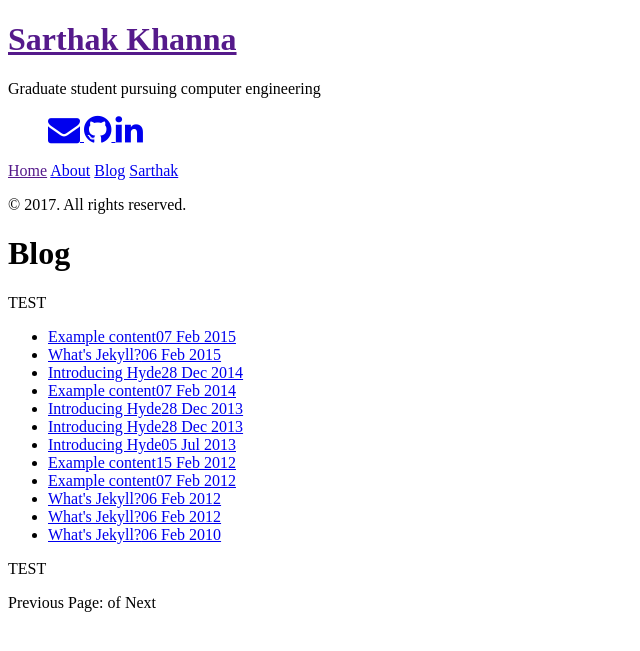
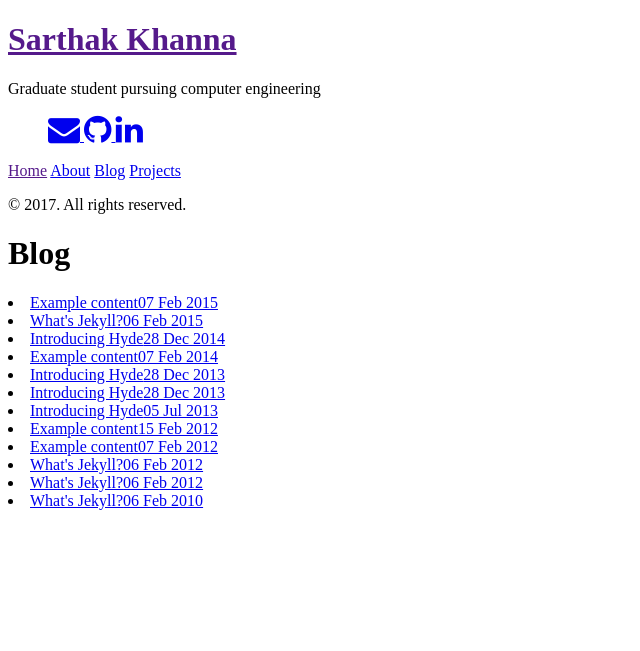
Before and after one commit to khannasarthak/khannasarthak.github.io, a Jekyll site: the page built from blog.html, in a window 1280 px wide. Shown: the top 651 px of the page, without its empty margins (0-640 px from the left). Built offline with Jekyll 4.4.1, drawn with Linux system fonts in a browser that asks for light colours; nearby versions of some CDN libraries.

Commit message:
added projects page
and changed blog a bit

```diff
--- a/blog.html
+++ b/blog.html
@@ -35,17 +35,17 @@
     <span class="pagination-item newer">Newer</span>
   {% endif %}
 </div> -->
-<p>TEST</p>
-<ul>
+
+
   {% for post in site.posts %}
     <li>
       <a href="{{ post.url }}">{{ post.title }}<span class="post-date">{{ post.date | date_to_string }}</span></a>
     </li>
   {% endfor %}
-</ul>
-<p>TEST</p>
+
+
 <!-- Pagination links -->
-<div class="pagination">
+<!-- <div class="pagination">
   {% if paginator.previous_page %}
     <a href="{{ paginator.previous_page_path }}" class="previous">Previous</a>
   {% else %}
@@ -57,4 +57,4 @@
   {% else %}
     <span class="next ">Next</span>
   {% endif %}
-</div>
+</div> -->
--- a/sarthak.md
+++ b/projects.md
@@ -1,6 +1,6 @@
 ---
 layout: page
-title: Sarthak
+title: Projects
 ---
 
 # hi
```
